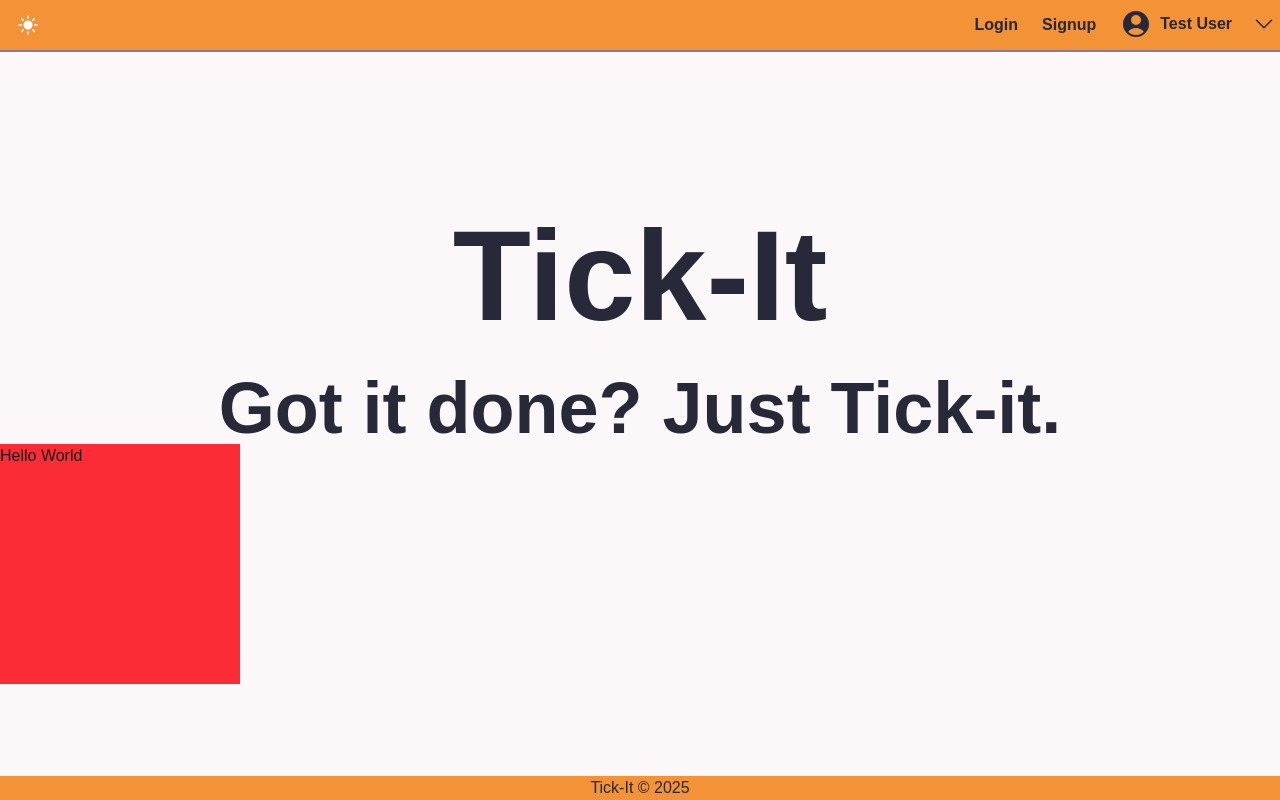
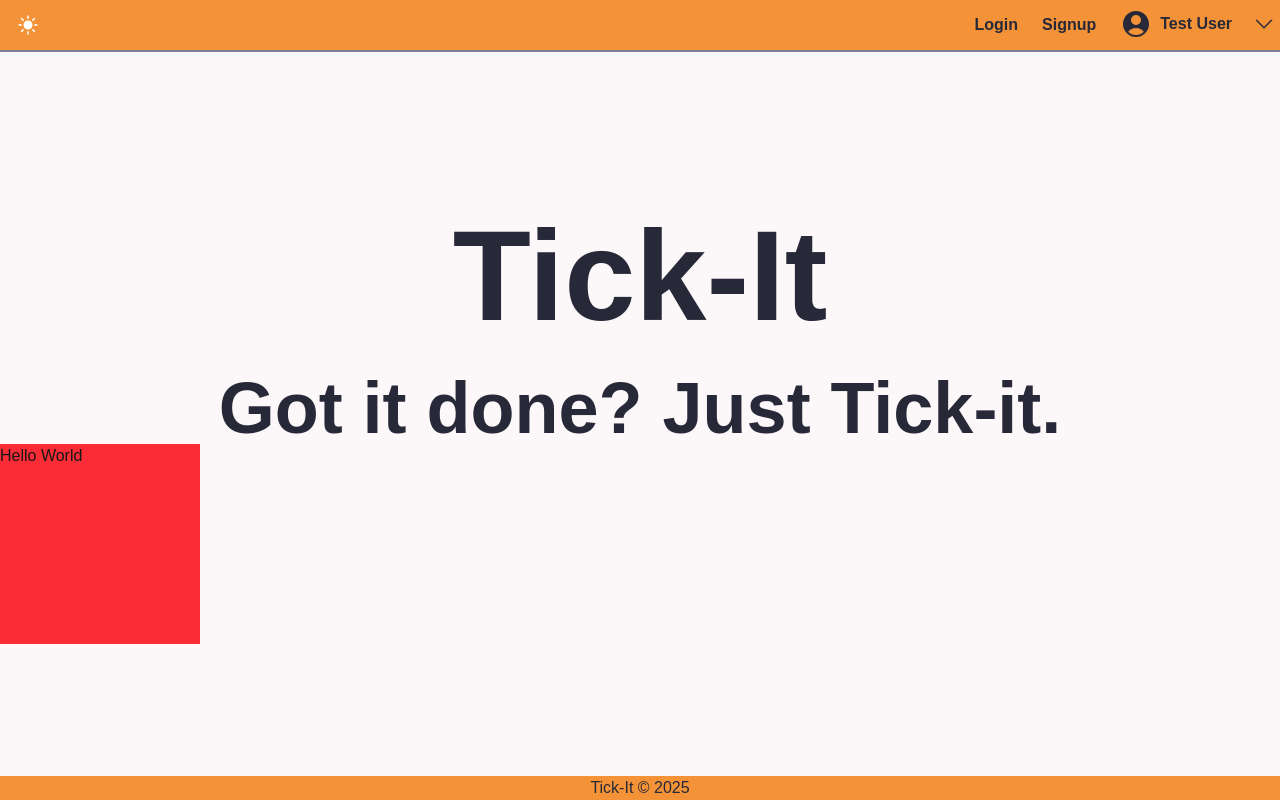
Before and after one commit to Dolus-dev/SOFE-2800U-Final-Project, a Next.js app in the folder apps/frontend/: page / in a window 1280 px wide. Built offline with nearby package versions, Linux system fonts and the light colour scheme; no server answers.

Commit message:
Created demo component container

```diff
--- a/apps/frontend/app/components/demo/demo.tsx
+++ b/apps/frontend/app/components/demo/demo.tsx
@@ -11,7 +11,7 @@ const demoVariants: Variants = {
 		opacity: 1,
 		transition: {
 			type: "spring",
-			bounce: 0.4,
+			bounce: 0.2,
 			duration: 1,
 		},
 	},
@@ -25,11 +25,14 @@ export default function Demo() {
 		console.log("Element is in view: ", isInView);
 	}, [isInView]);
 	return (
-		<motion.div
-			ref={ref}
-			initial="offscreen"
-			whileInView="onscreen">
-			<div className="size-60 bg-red-500">Hello World</div>
-		</motion.div>
+		<AnimatePresence>
+			<motion.div
+				ref={ref}
+				initial="offscreen"
+				whileInView="onscreen"
+				variants={demoVariants}>
+				<div className="size-50 bg-red-500">Hello World</div>
+			</motion.div>
+		</AnimatePresence>
 	);
 }
```
